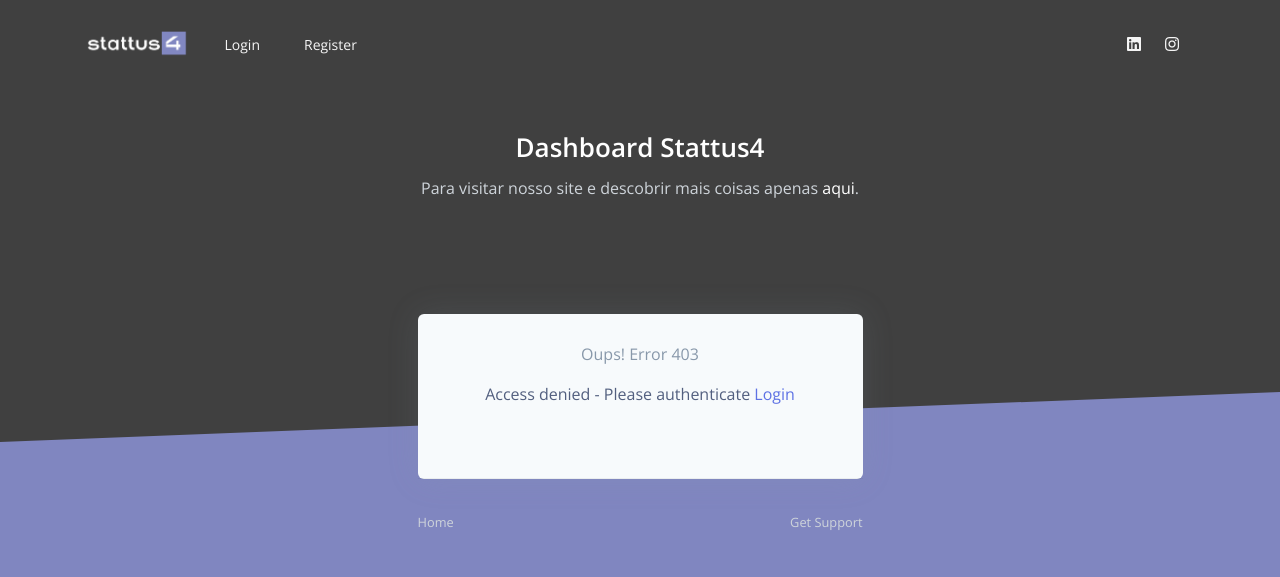
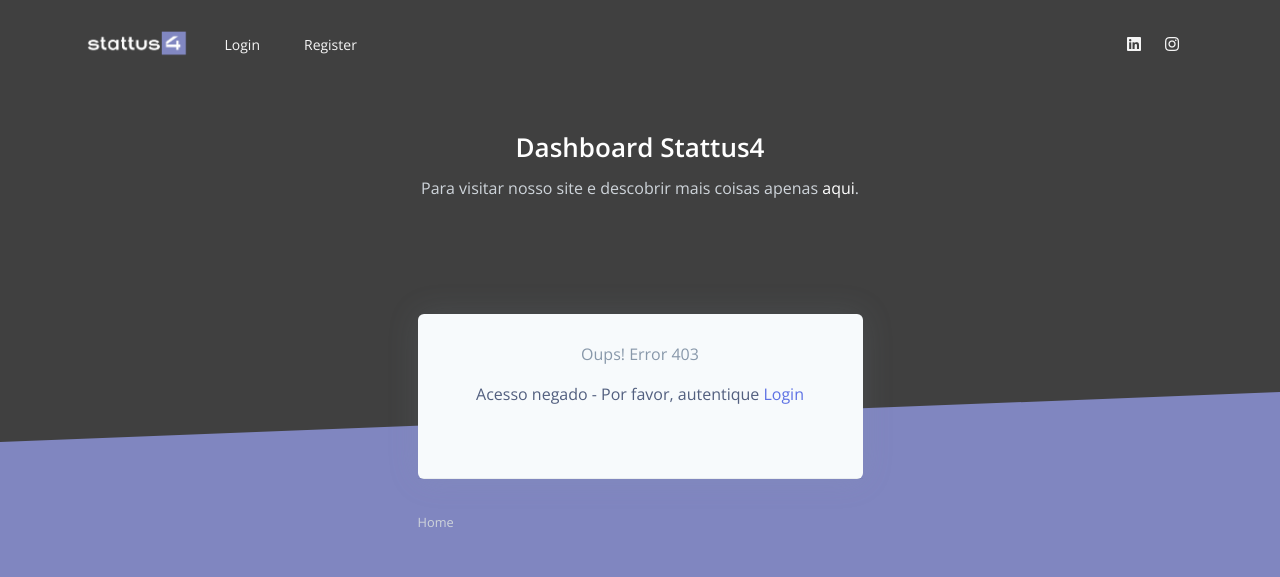
Before and after one commit to HenryFacens/Template-dashboard-Stattus4, a Django app: template apps/templates/home/page-403.html in a window 1280 px wide. Shown: the top 577 px of the page. Run offline with Django 3.2, Linux system fonts and the light colour scheme; the template is opened without the code that fills it, so the values that code supplies are empty; some libraries are stand-ins or nearby versions.

Commit message:
chore:remove itens on erros pages

```diff
--- a/apps/templates/home/page-403.html
+++ b/apps/templates/home/page-403.html
@@ -19,7 +19,7 @@
               </div>
 
               <div class="text-center mb-4">
-                Access denied - Please authenticate <a href="{% url 'login' %}">Login</a>
+                Acesso negado - Por favor, autentique <a href="{% url 'login' %}">Login</a>
               </div>
 
             </div>
@@ -29,8 +29,6 @@
               <a href="/" class="text-light"><small>Home</small></a>
             </div>
             <div class="col-6 text-right">
-              <a target="_blank"
-                 href="https://appseed.us/support" class="text-light"><small>Get Support</small></a>
             </div>
           </div>
         </div>
--- a/apps/templates/home/page-404.html
+++ b/apps/templates/home/page-404.html
@@ -29,8 +29,7 @@
               <a href="/" class="text-light"><small>Home</small></a>
             </div>
             <div class="col-6 text-right">
-              <a target="_blank"
-                 href="https://appseed.us/support" class="text-light"><small>Get Support</small></a>
+
             </div>
           </div>
         </div>
--- a/apps/templates/home/page-500.html
+++ b/apps/templates/home/page-500.html
@@ -19,7 +19,7 @@
               </div>
 
               <div class="text-center mb-4">
-                Server error, please contact support - <a href="/">Home</a>.
+                Server error, porfavor contate o suporte - <a href="/">Home</a>.
               </div>
 
             </div>
@@ -29,8 +29,6 @@
               <a href="/" class="text-light"><small>Home</small></a>
             </div>
             <div class="col-6 text-right">
-              <a target="_blank"
-                 href="https://appseed.us/support" class="text-light"><small>Get Support</small></a>
             </div>
           </div>
         </div>
```
